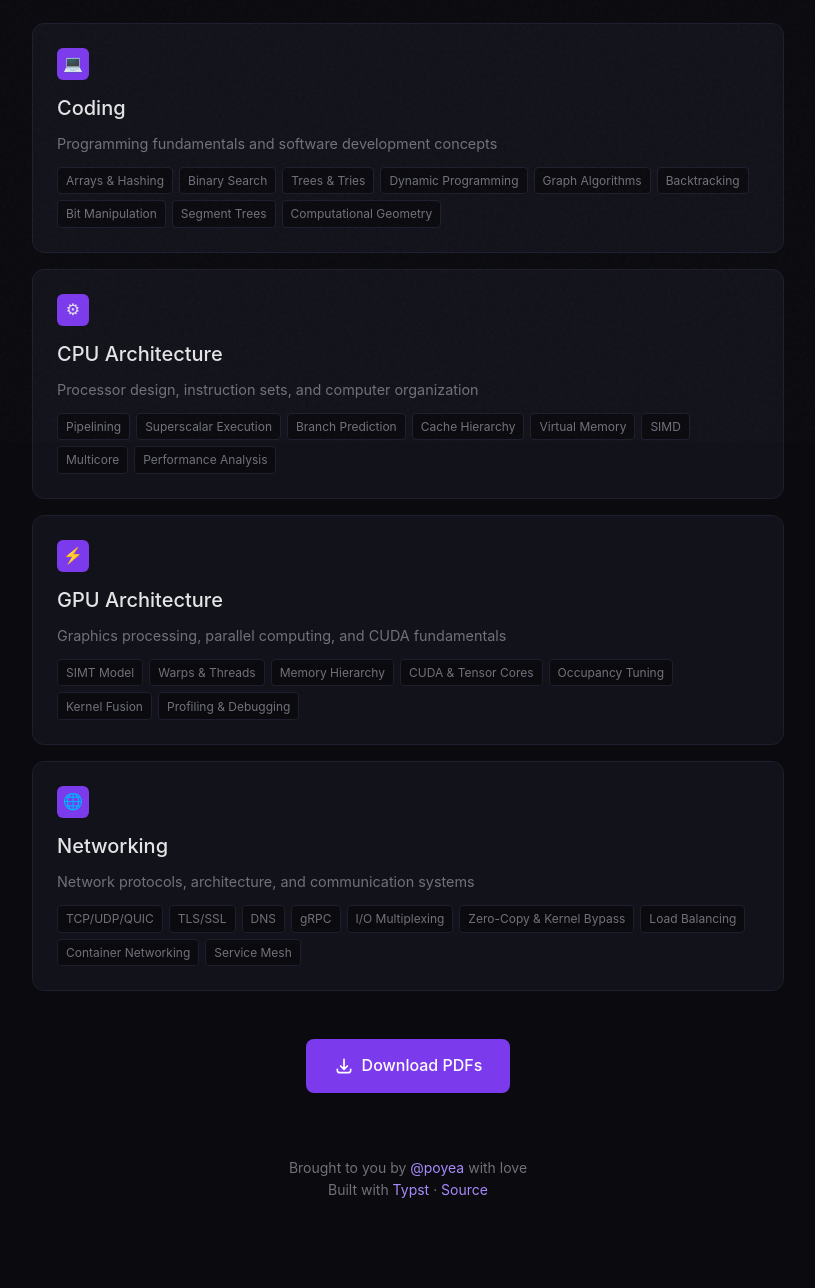
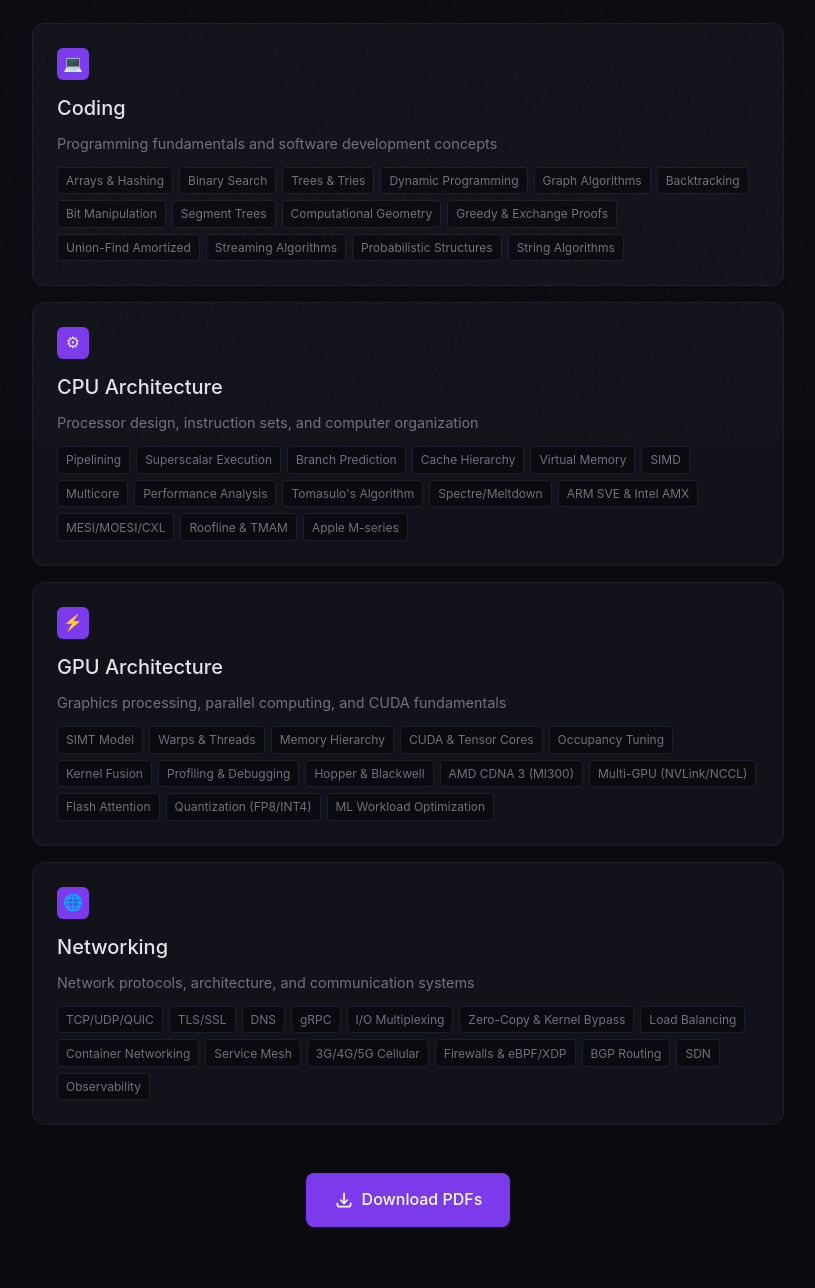
Before and after one commit to poyea/grimoire, a plain HTML site: page docs/index.html in a window 1280 px wide. Shown: the part 358-1646 px from the top of the page, without its empty margins (232-1047 px from the left). Before the commit the page ends 1624 px from the top, so only its background shows below. Drawn offline with Linux system fonts and the light colour scheme.

Commit message:
Update website

```diff
--- a/docs/index.html
+++ b/docs/index.html
@@ -218,6 +218,11 @@
           <span class="topic">Bit Manipulation</span>
           <span class="topic">Segment Trees</span>
           <span class="topic">Computational Geometry</span>
+          <span class="topic">Greedy & Exchange Proofs</span>
+          <span class="topic">Union-Find Amortized</span>
+          <span class="topic">Streaming Algorithms</span>
+          <span class="topic">Probabilistic Structures</span>
+          <span class="topic">String Algorithms</span>
         </div>
       </a>
 
@@ -234,6 +239,12 @@
           <span class="topic">SIMD</span>
           <span class="topic">Multicore</span>
           <span class="topic">Performance Analysis</span>
+          <span class="topic">Tomasulo's Algorithm</span>
+          <span class="topic">Spectre/Meltdown</span>
+          <span class="topic">ARM SVE & Intel AMX</span>
+          <span class="topic">MESI/MOESI/CXL</span>
+          <span class="topic">Roofline & TMAM</span>
+          <span class="topic">Apple M-series</span>
         </div>
       </a>
 
@@ -249,6 +260,12 @@
           <span class="topic">Occupancy Tuning</span>
           <span class="topic">Kernel Fusion</span>
           <span class="topic">Profiling & Debugging</span>
+          <span class="topic">Hopper & Blackwell</span>
+          <span class="topic">AMD CDNA 3 (MI300)</span>
+          <span class="topic">Multi-GPU (NVLink/NCCL)</span>
+          <span class="topic">Flash Attention</span>
+          <span class="topic">Quantization (FP8/INT4)</span>
+          <span class="topic">ML Workload Optimization</span>
         </div>
       </a>
 
@@ -266,6 +283,11 @@
           <span class="topic">Load Balancing</span>
           <span class="topic">Container Networking</span>
           <span class="topic">Service Mesh</span>
+          <span class="topic">3G/4G/5G Cellular</span>
+          <span class="topic">Firewalls & eBPF/XDP</span>
+          <span class="topic">BGP Routing</span>
+          <span class="topic">SDN</span>
+          <span class="topic">Observability</span>
         </div>
       </a>
     </div>
```
